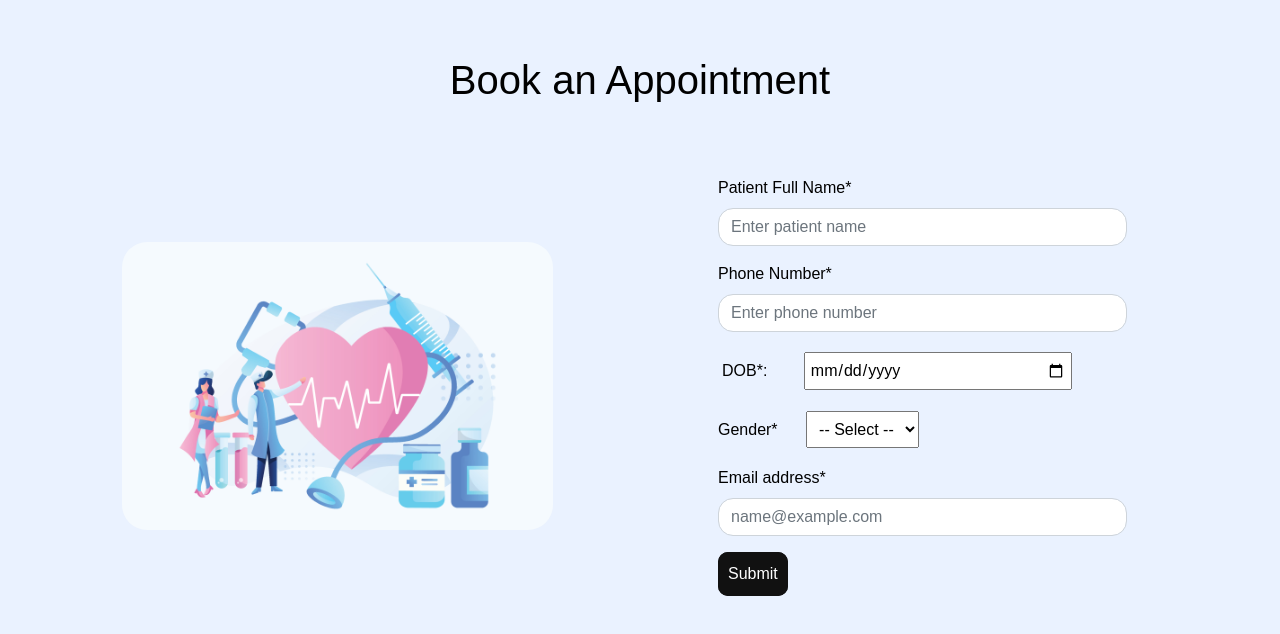
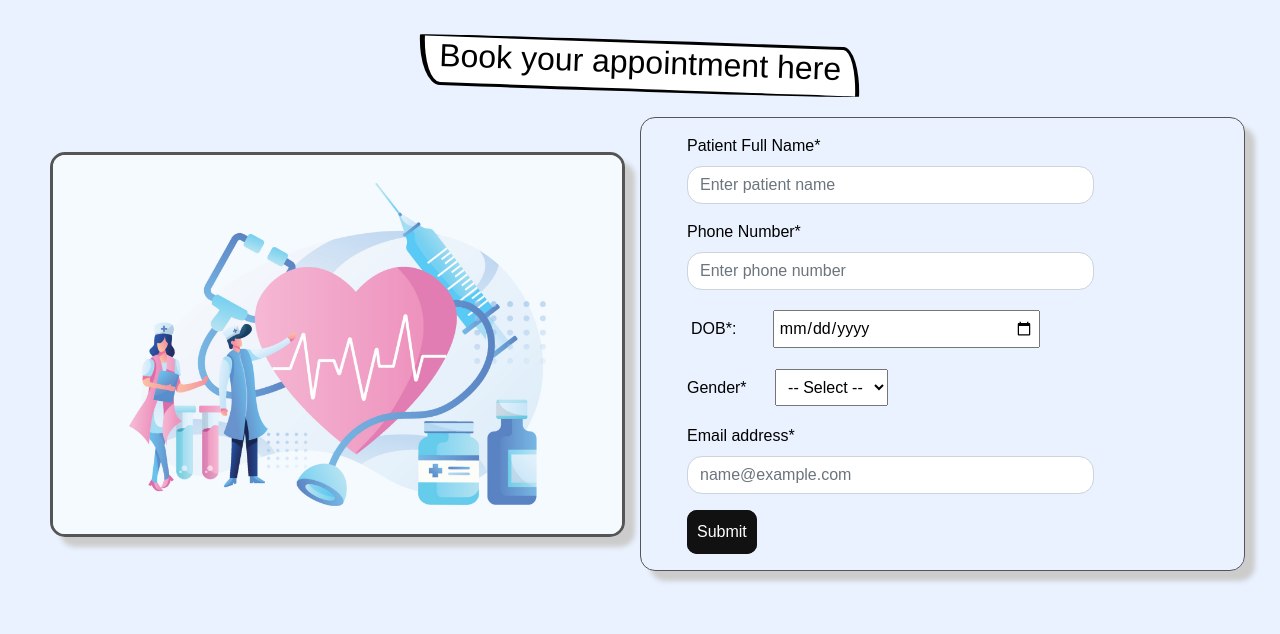
Before and after one commit to kiran-gh/getmylab, a plain HTML site: page index.html in a window 1280 px wide. Drawn offline with nearby package versions, Linux system fonts and the light colour scheme.

Commit message:
Update index.html
Commit

```diff
--- a/index.html
+++ b/index.html
@@ -26,11 +26,27 @@
             margin-top: auto;
             margin-bottom: auto;
             padding: 15px   ;
-
-
-
         }
 
+.header{
+      /* background-color: #007bff; */
+            margin-top: auto;
+            margin-bottom: 25px;
+            margin-left: auto;
+            margin-right: auto;
+
+            /* padding: 5%; */
+            width: fit-content;
+            align-items:center;
+            color: black;
+            border: 0.5px solid #555;
+            border-radius: 15px ;
+            box-shadow: 1px 1px 2px #ccc;
+      -moz-box-shadow: 1px 1px 2px #ccc;
+      -webkit-box-shadow: 1px 1px 2px #ccc;
+      -khtml-box-shadow: 1px 1px 2px #ccc;
+
+}
         .content {
             /* background-color: #007bff; */
             margin-top: auto;
@@ -38,6 +54,12 @@
             align-content:center;
             /* padding: 5%; */
             color: black;
+            border: 0.5px solid #555;
+            border-radius: 15px ;
+            box-shadow: 10px 10px 5px #ccc;
+      -moz-box-shadow: 10px 10px 5px #ccc;
+      -webkit-box-shadow: 10px 10px 5px #ccc;
+      -khtml-box-shadow: 10px 10px 5px #ccc;
 
         }
 
@@ -57,8 +79,13 @@
 
 
         .responsive-image {
-            border-radius: 25px;
-            width: 75%;
+            border: 3px solid #555;
+            border-radius: 15px;
+            box-shadow: 10px 10px 5px #ccc;
+      -moz-box-shadow: 10px 10px 5px #ccc;
+      -webkit-box-shadow: 10px 10px 5px #ccc;
+      -khtml-box-shadow: 10px 10px 5px #ccc;
+            width: 100%;
             height: auto;
             margin-right: auto;
             margin-left: auto;
@@ -71,9 +98,19 @@
         }
 
         .first_container {
-
             color: black;
             text-align: center;
+            width: fit-content;
+            margin-right: auto;
+            margin-left: auto;
+            margin-bottom: 25px;
+  background:#fff;
+  border: solid black;
+  border-color: black;
+
+  border-width: 3px 4px 3px 5px;
+  border-radius:95% 4% 92% 5%/4% 95% 6% 95%;
+  transform: rotate(2deg);
         }
 
         .main_container {
@@ -145,8 +182,12 @@
 
     <div class="container-fluid">
 
-        <div class="first_container p-3 content">
-            <h1>Book an Appointment</h1>
+
+        <div class="container first_container">
+            <!-- <img class="image" src="https://static.vecteezy.com/system/resources/thumbnails/008/137/034/small/female-doctor-in-medical-clothes-with-a-stethoscope-on-a-medical-white-background-side-view-healthcare-banner-copy-space-photo.jpeg" alt="Image with Text Overlay"> -->
+            <div class="text-overlay">
+                <h2>Book your appointment here</h2>
+            </div>
         </div>
 
 
@@ -158,7 +199,7 @@
 
 
             <div class="col-md-6 content">
-                <div class="container m-5">
+                <div class="container m-3">
 
                     <form>
                         <div class="mb-3">
```
